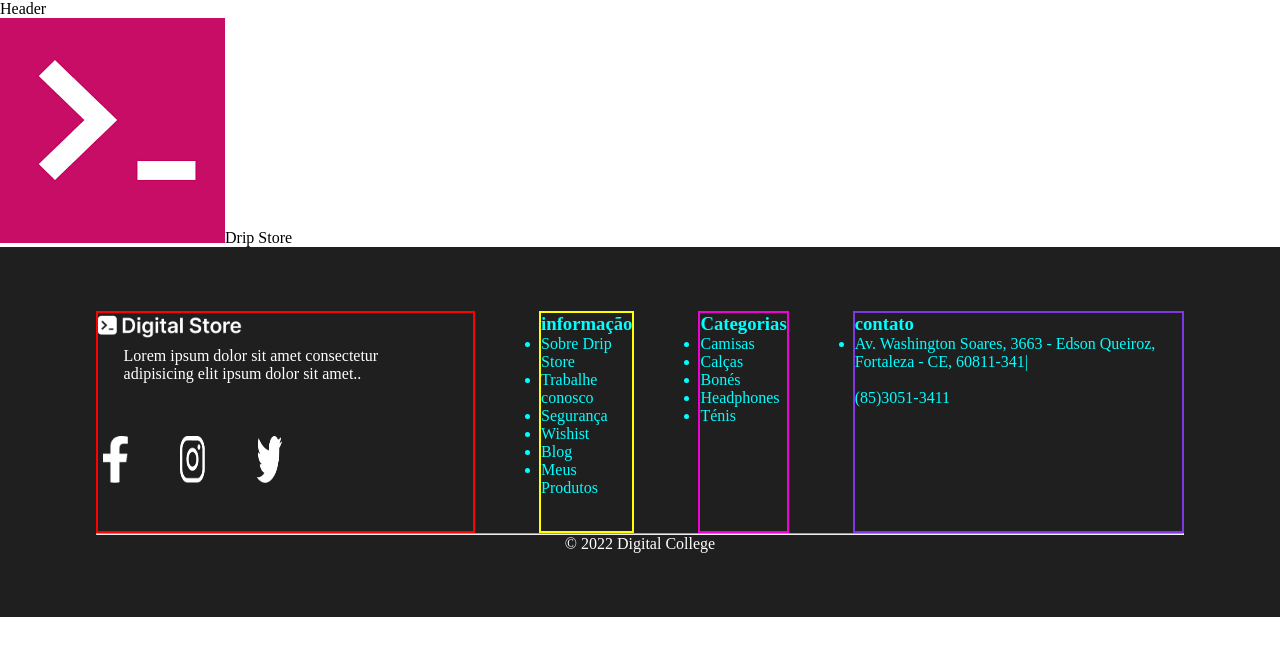
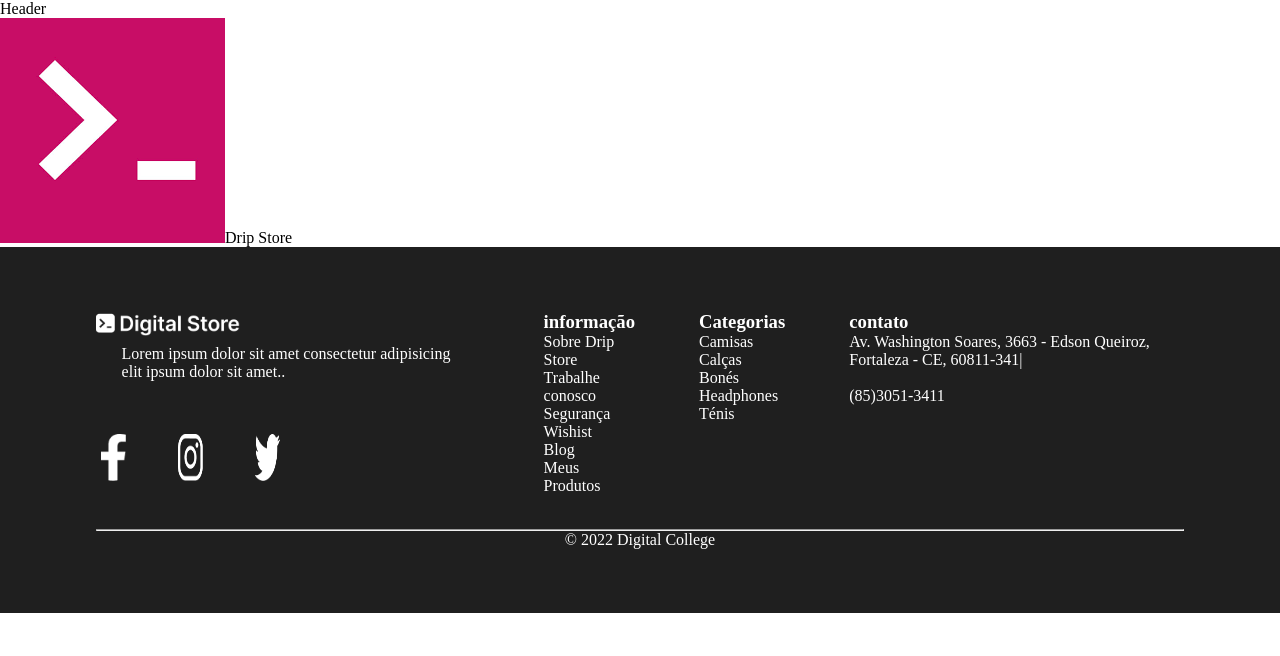
Before and after one commit to ArthurAgDuarte/projeto-final-gt, a React (Vite) app: page / in a window 1280 px wide. Shown: the top 656 px of the page. Built offline with nearby package versions, Linux system fonts and the light colour scheme.

Commit message:
footer final

```diff
--- a/src/Components/Footer.css
+++ b/src/Components/Footer.css
@@ -23,18 +23,18 @@
     /* list-style-type: none; */
     /* padding: 0; remove o recuo padrão da lista */
     /* margin: 0; */
-    border: 2px yellow solid;
+    /* border: 2px yellow solid; */
 }
 
 .cate{
 
     /* margin-top: -1.4rem; */
-    border: 2px rgba(255, 0, 225, 0.934) solid;
+    /* border: 2px rgba(255, 0, 225, 0.934) solid; */
 }
 
 .goku {
     /* margin-top: -1.4rem; */
-    border: 2px rgb(127, 55, 228) solid;
+    /* border: 2px rgb(127, 55, 228) solid; */
 
 }
 
@@ -46,10 +46,11 @@
 }
 
 ul{
+    list-style-type: none;
     /* display: flex; */
     flex-direction: column;
     /* padding: 1rem 3rem; */
-    color: aqua;
+    color: rgb(255, 255, 255);
 }
 .Digital {
     /* display: flex; */
@@ -67,7 +68,7 @@
 }
 
 .Logo {
-    border: 2px red solid;
+    /* border: 2px red solid; */
     /* width: 5rem; */
     /* display: flex; */
     /* padding: 1rem 2.4rem; */
```
